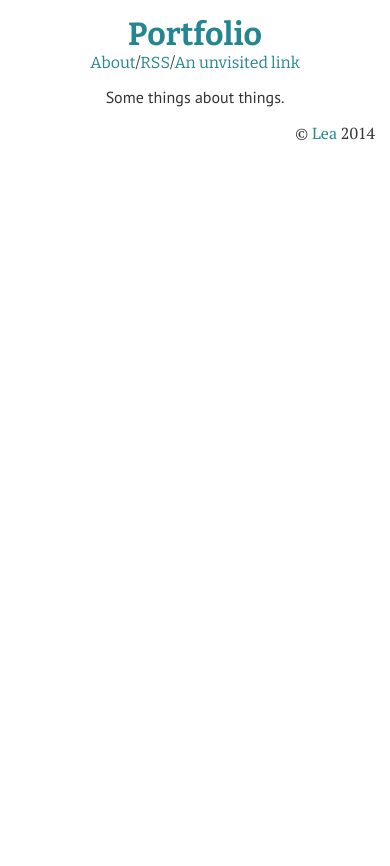
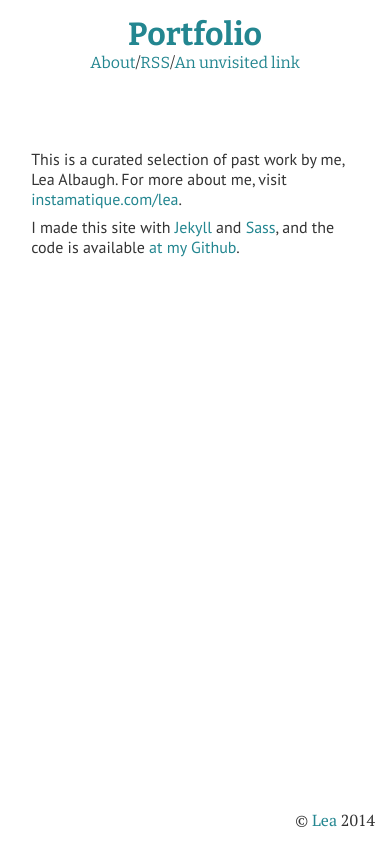
Before and after one commit to lealbaugh/portfolio, a Jekyll site: the page built from about/index.html, in a window 390 px wide. Shown: the top 866 px of the page. Built offline with Jekyll 4.4.1, drawn with Linux system fonts in a browser that asks for light colours.

Commit message:
Evens out spacing between pictures in a project, adds "About"

```diff
--- a/_layouts/default.html
+++ b/_layouts/default.html
@@ -16,7 +16,7 @@
         <div class="site">
           <div class="header">
             <h1 class="title"><a href="/">{{ site.name }}</a></h1>
-            <span class="about"><a href="{{ site.root }}/about">About</a></span><span class="rss"><a href="{{ site.root }}/rss.xml">RSS</a></span><span class="other"><a href="flooblegarb">An unvisited link</a></span>
+            <span><a href="{{ site.root }}/about">About</a></span><span class="rss"><a href="{{ site.root }}/rss.xml">RSS</a></span><span class="other"><a href="flooblegarb">An unvisited link</a></span>
           </div>
           {{ content }}
           <div class="footer">
--- a/_plugins/vimeo.rb
+++ b/_plugins/vimeo.rb
@@ -14,7 +14,7 @@
     end
 
     def render(context)
-      %(<div class="videoWrapper"><iframe width="#{@@width}" height="#{@@height}" src="http://player.vimeo.com/video/#{@id}" frameborder="0" webkitAllowFullScreen mozallowfullscreen allowFullScreen></iframe></div>)
+      %(<p class="videoWrapper"><iframe width="#{@@width}" height="#{@@height}" src="http://player.vimeo.com/video/#{@id}" frameborder="0" webkitAllowFullScreen mozallowfullscreen allowFullScreen></iframe></p>)
     end
   end
 end
--- a/about/index.html
+++ b/about/index.html
@@ -3,6 +3,8 @@
 title: About
 ---
 
-<div id="home">
-	Some things about things.
+<div class="about">
+	<p>This is a curated selection of past work by me, Lea Albaugh.  For more about me, visit <a href="http://instamatique.com/lea">instamatique.com/lea</a>.</p>
+
+	<p>I made this site with <a href="http://jekyllrb.com/">Jekyll</a> and <a href="http://sass-lang.com/">Sass</a>, and the code is available <a href="https://github.com/lealbaugh/portfolio">at my Github</a>.</p>
 </div>
--- a/css/portfolio.css
+++ b/css/portfolio.css
@@ -33,15 +33,17 @@
   font-family: "Bitter", serif;
   padding: 15px; }
 
-.projects {
-  -webkit-box-flex: 5;
-  -webkit-flex: 5;
-  -moz-box-flex: 5;
-  -moz-flex: 5;
-  -ms-flex: 5;
-  flex: 5; }
-  .projects p {
-    padding-top: 0.75em; }
+.projects, .about {
+  -webkit-box-flex: 10;
+  -webkit-flex: 10;
+  -moz-box-flex: 10;
+  -moz-flex: 10;
+  -ms-flex: 10;
+  flex: 10; }
+  .projects p, .about p {
+    padding-top: 0.5em; }
+    .projects p img + img, .about p img + img {
+      margin-top: 0.5em; }
 
 .footer {
   -webkit-box-flex: 1;
@@ -55,7 +57,13 @@
   padding: 15px; }
 
 .project + .project {
-  padding-top: 10px; }
+  padding-top: 0.5em; }
+
+.about {
+  -webkit-align-self: baseline;
+  -moz-align-self: baseline;
+  -ms-flex-item-align: baseline;
+  align-self: baseline; }
 
 a {
   text-decoration: none;
@@ -95,9 +103,10 @@
     -ms-flex-align: center;
     -webkit-align-items: center;
     -moz-align-items: center;
-    align-items: center; }
+    align-items: center;
+    min-height: 100%; }
 
-  .projects {
+  .projects, .about {
     padding-right: 8%;
     padding-left: 8%; }
 
@@ -120,7 +129,7 @@
     flex-direction: row;
     min-height: 100%; }
 
-  .projects {
+  .projects, .about {
     max-width: 50%;
     padding: 15px; }
 
```
Also changed, not shown: css/portfolio.scss (+12 -3 lines).
